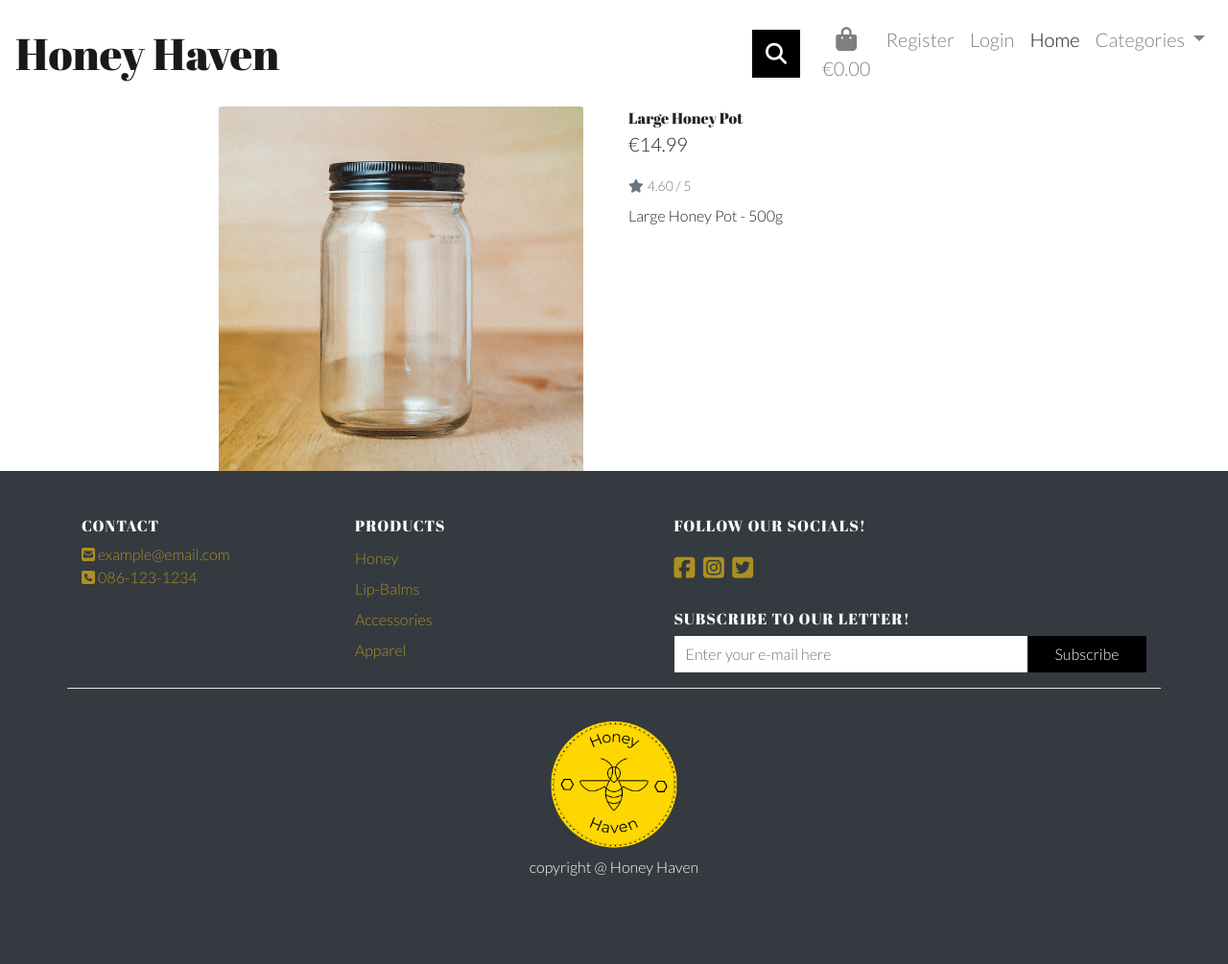
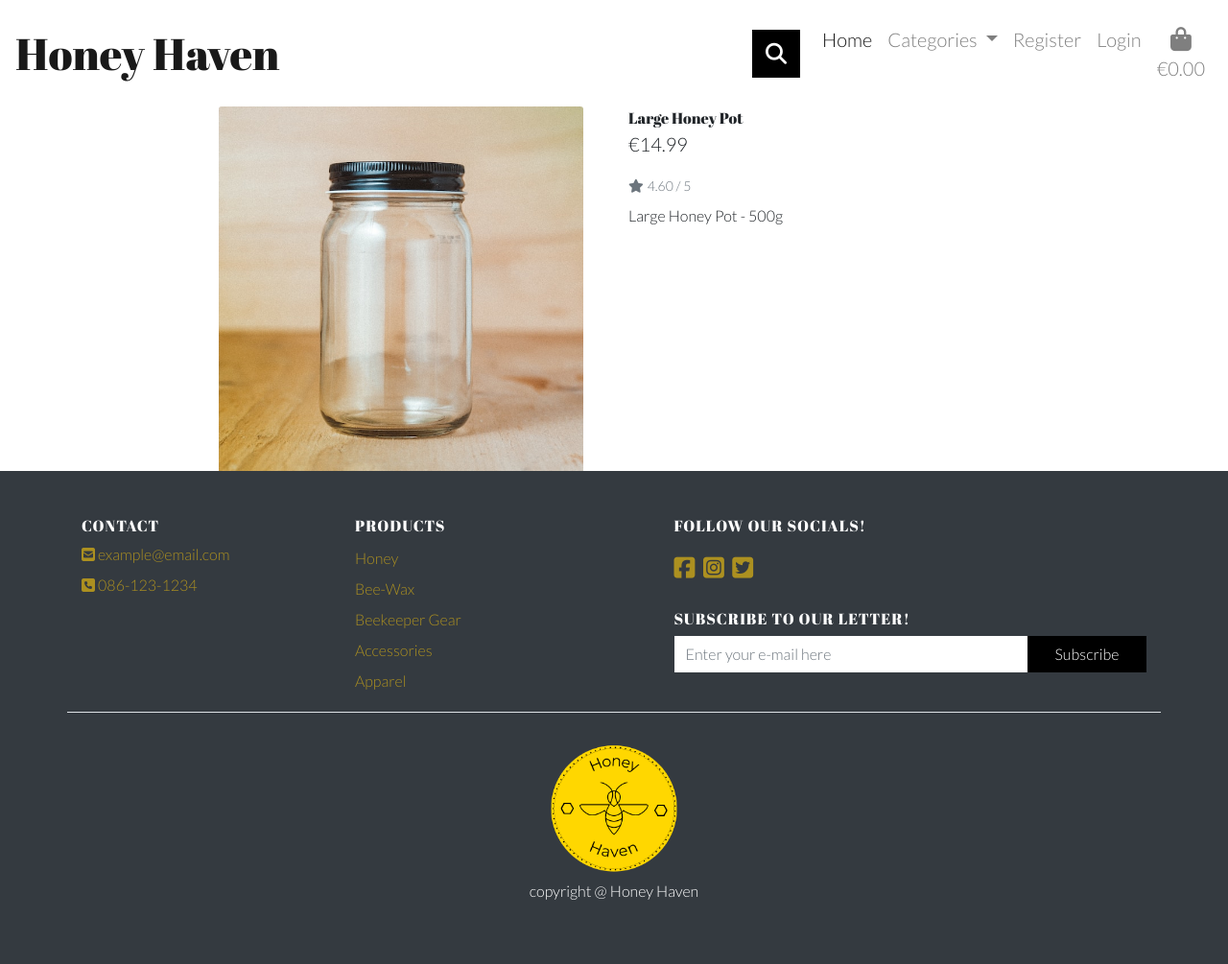
Before and after one commit to Code-Institute-Submissions/MaksimB96-PP5_E-Com.2, a Django app: page /products/1 in a window 1280 px wide. Shown: the whole page at 96% size. Before the commit the page ends 913 px from the top, so only its background shows below. Run offline with Django 3.2, Linux system fonts and the light colour scheme; data comes from the database, SQL or seed files in the repository; some libraries are stand-ins or nearby versions.

Commit message:
Add: small refine,ent to footer

```diff
--- a/products/views.py
+++ b/products/views.py
@@ -9,14 +9,13 @@ def all_products(request):
 
     products = Product.objects.all()
     query = None
-    category = None
+    categories = None
 
     if request.GET:
         if 'category' in request.GET:
             categories = request.GET['category'].split(',')
             products = products.filter(category__name__in=categories)
             categories = Category.objects.filter(name__in=categories)
-
 
         if 'q' in request.GET:
             query = request.GET['q']
--- a/templates/base.html
+++ b/templates/base.html
@@ -69,21 +69,20 @@
         </div>
         <div class="collapse navbar-collapse" id="navbarNavDropdown">
             <ul class="navbar-nav ml-auto">
-                <li class="nav-item">
-                    <a class="{% if grand_total %}text-info font-weight-bold{% else %}text-black{% endif %} nav-link" href="">
-                        <div class="text-center">
-                            <div><i class="fas fa-shopping-bag fa-lg"></i></div>
-                            <p class="my-0">
-                                {% if grand_total %}
-                                ${{ grand_total|floatformat:2 }}
-                                {% else %}
-                                €0.00
-                                {% endif %}
-                            </p>
-                        </div>
+                <li class="nav-item active ">
+                    <a class="nav-link body-text" href="{% url 'home' %}">Home<span class="sr-only">(current)</span></a>
+                </li>
+                <li class="nav-item dropdown">
+                    <a class="nav-link dropdown-toggle" href="#" id="navbarDropdownMenuLink" role="button" data-toggle="dropdown"
+                        aria-haspopup="true" aria-expanded="false">
+                        Categories
                     </a>
+                    <div class="dropdown-menu" aria-labelledby="navbarDropdownMenuLink">
+                        <a class="dropdown-item" href="{% url 'products' %}?category=honey">Honey</a>
+                        <a class="dropdown-item" href="{% url 'products' %}?category=apparel">Clothing</a>
+                        <a class="dropdown-item" href="{% url 'products' %}?category=accessories">Accessories</a>
+                    </div>
                 </li>
-
                 {% if request.user.is_authenticated %}
                 {% if request.user.is_superuser %}
                 <li class="nav-item">
@@ -100,21 +99,21 @@
                 <a href="{% url 'account_signup' %}" class="nav-link">Register</a>
                 <a href="{% url 'account_login' %}" class="nav-link">Login</a>
                 {% endif %}
+                <li class="nav-item">
+                    <a class="{% if grand_total %}text-info font-weight-bold{% else %}text-black{% endif %} nav-link" href="">
+                        <div class="text-center">
+                            <div><i class="fas fa-shopping-bag fa-lg"></i></div>
+                            <p class="my-0">
+                                {% if grand_total %}
+                                ${{ grand_total|floatformat:2 }}
+                                {% else %}
+                                €0.00
+                                {% endif %}
+                            </p>
+                        </div>
+                    </a>
+                </li>
 
-                <li class="nav-item active">
-                    <a class="nav-link body-text" href="{% url 'home' %}">Home<span class="sr-only">(current)</span></a>
-                </li>
-                <li class="nav-item dropdown">
-                    <a class="nav-link dropdown-toggle" href="#" id="navbarDropdownMenuLink" role="button"
-                        data-toggle="dropdown" aria-haspopup="true" aria-expanded="false">
-                        Categories
-                    </a>
-                    <div class="dropdown-menu" aria-labelledby="navbarDropdownMenuLink">
-                        <a class="dropdown-item" href="{% url 'products' %}?category=honey">Honey</a>
-                        <a class="dropdown-item" href="{% url 'products' %}?category=apparel">Clothing</a>
-                        <a class="dropdown-item" href="{% url 'products' %}?category=accessories">Accessories</a>
-                    </div>
-                </li>
             </ul>
         </div>
     </nav>
@@ -139,8 +138,8 @@
                                 Contact
                             </h2>
                             <ul class="list-unstyled">
-                                <li class="body-text"><i class="fa-solid fa-square-envelope"></i> example@email.com</li>
-                                <li class="body-text"><i class="fa-solid fa-square-phone"></i> 086-123-1234</li>
+                                <li class="body-text my-2"><i class="fa-solid fa-square-envelope"></i> example@email.com</li>
+                                <li class="body-text my-2"><i class="fa-solid fa-square-phone"></i> 086-123-1234</li>
                             </ul>
                         </div>
                         <div class="col-md-4 mb-md-0 mb-4">
@@ -148,10 +147,11 @@
                                 Products
                             </h2>
                             <ul class="list-unstyled">
-                                <li><a href="#" class="py-1 d-block body-text">Honey</a></li>
-                                <li><a href="#" class="py-1 d-block body-text">Lip-Balms</a></li>
-                                <li><a href="#" class="py-1 d-block body-text">Accessories</a></li>
-                                <li><a href="#" class="py-1 d-block body-text">Apparel</a></li>
+                                <li><a href="{% url 'products' %}?category=honey" class="py-1 d-block body-text">Honey</a></li>
+                                <li><a href="{% url 'products' %}?category=bees-wax" class="py-1 d-block body-text">Bee-Wax</a></li>
+                                <li><a href="{% url 'products' %}?category=bee-gear" class="py-1 d-block body-text">Beekeeper Gear</a></li>
+                                <li><a href="{% url 'products' %}?category=accessories" class="py-1 d-block body-text">Accessories</a></li>
+                                <li><a href="{% url 'products' %}?category=apparel" class="py-1 d-block body-text">Apparel</a></li>
                             </ul>
                         </div>
                     </div>
```
